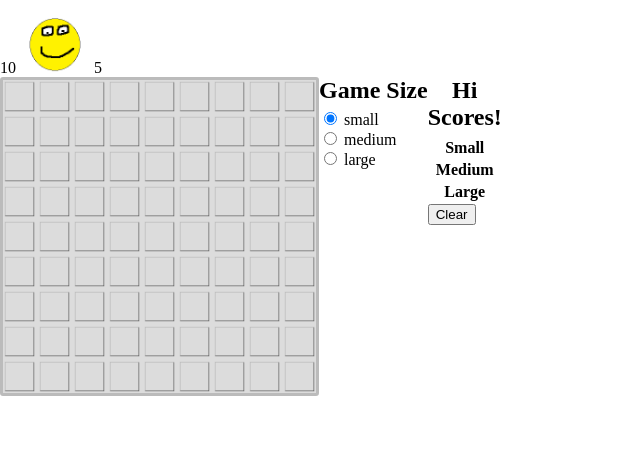
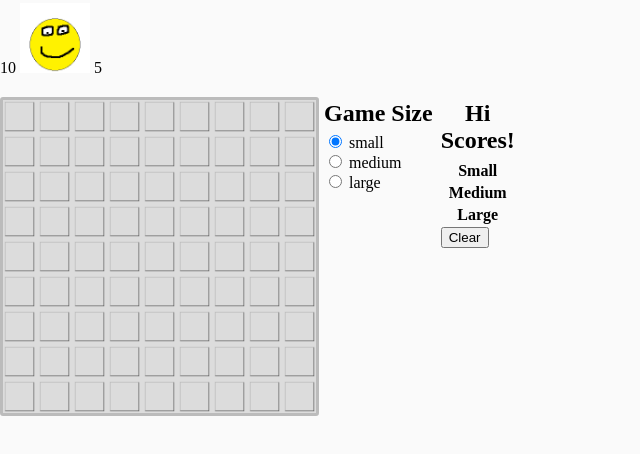
Before and after one commit to chreekat/Hangular, a plain HTML site: page traditional/index.html in a window 1280 px wide. Shown: the part 40-494 px from the top of the page, without its empty margins (0-640 px from the left). Drawn offline with Linux system fonts and the light colour scheme.

Commit message:
Better bg color and some spacing around components

```diff
--- a/traditional/index.html
+++ b/traditional/index.html
@@ -47,9 +47,7 @@
             <label for="radioGameSize{{size}}">{{size}}</label>
             <br ng-repeat-end>
         </div>
-        <div class="hiScores">
-            <hi-scores></hi-scores>
-        </div>
+        <hi-scores></hi-scores>
     </div>
 </body>
 </html>
--- a/traditional/style.css
+++ b/traditional/style.css
@@ -3,6 +3,7 @@ body {
     border: 0;
     padding: 0;
     margin: 0;
+    background: #fafafa;
 }
 h1, h2 {
     margin-top: 0;
@@ -12,18 +13,22 @@ h1, h2 {
 /* top level layout */
 div.gameContainer {
     float: left;
+    margin-right: 2px;
 }
 div.hiScores {
     float: left;
+    padding: 3px;
 }
 div.gameControls {
     float: left;
+    padding: 3px;
+    margin-right: 2px;
 }
 div.gameInfo {
     position: fixed;
+    background: #fafafa;
     right: 0;
     left: 0;
-    background: white;
 }
 div.pageHeader {
     /* Sadly, this must be computed by commenting out div.gameInfo's
@@ -32,6 +37,9 @@ div.pageHeader {
      * Alternatively, I could put in a hidden shim div that holds the same
      * contents as div.gameInfo... */
     height: 117px;
+}
+div.pageContainer {
+    padding-top: 20px;
 }
 
 /* TODO: Determine if there's a better way to do this.
```
